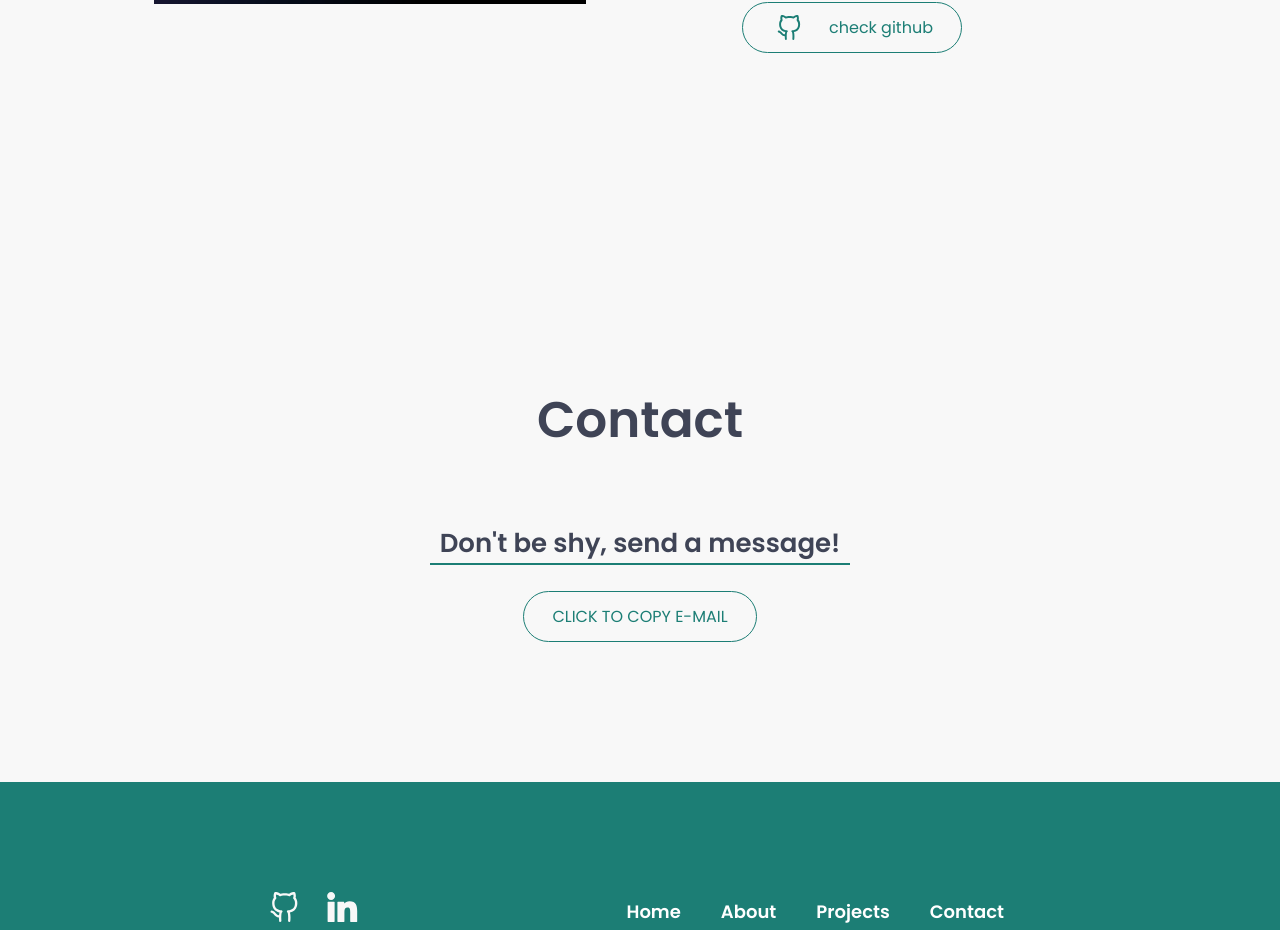
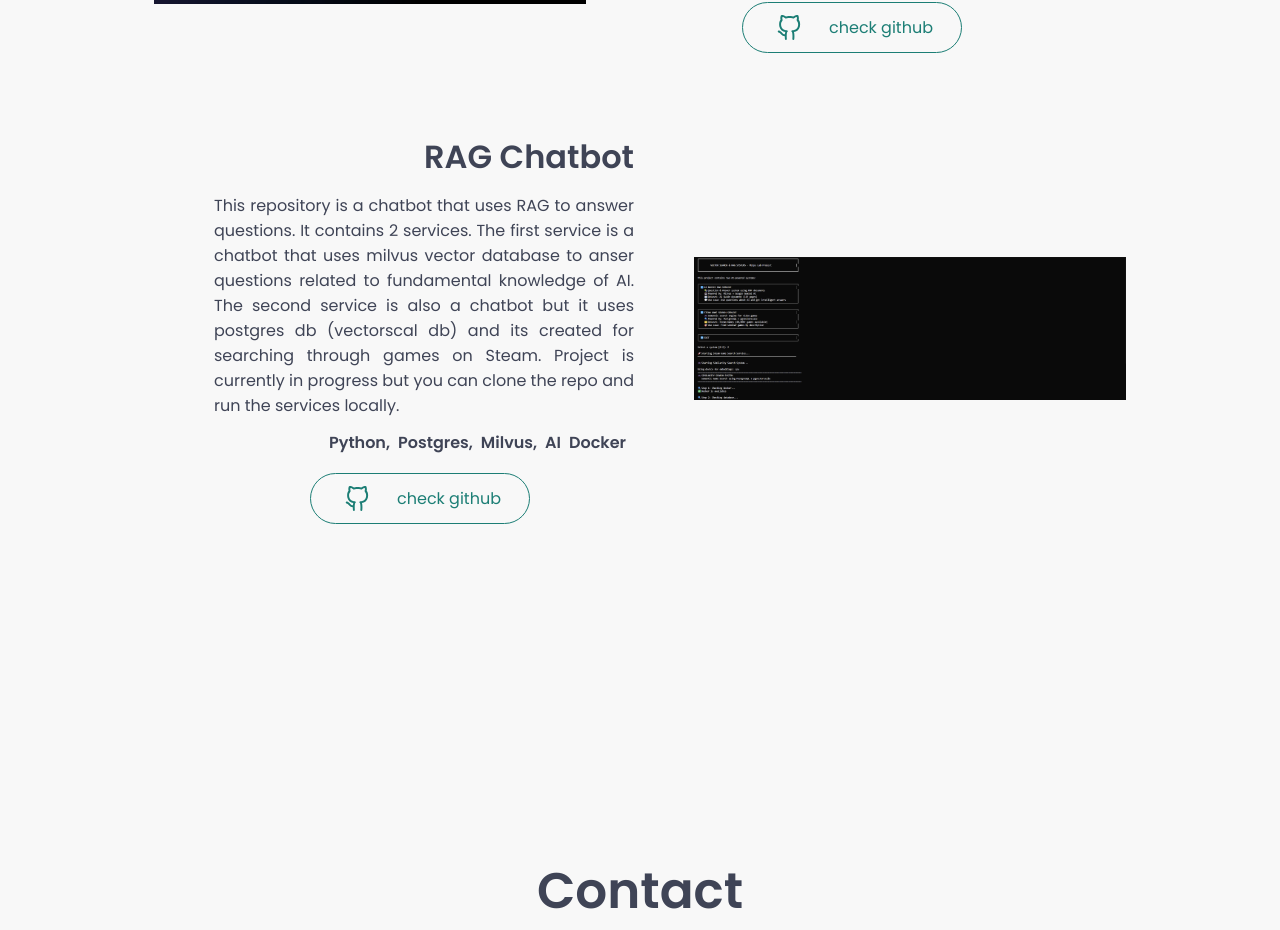
Before and after one commit to Po33ski/portfolio, a React (Create React App) app: page / in a window 1280 px wide. Shown: the part 5358-6288 px from the top of the page. Built offline with nearby package versions, Linux system fonts and the light colour scheme; no server answers.

Commit message:
4rd project added

```diff
--- a/src/routes/Projects/Projects.js
+++ b/src/routes/Projects/Projects.js
@@ -3,7 +3,7 @@ import ProjectsContainer from "components/ProjectsContainer/ProjectsContainer"
 import weatherChat from "../../assetes/pictures/weatherChat.png"
 import shop from "../../assetes/pictures/shopClothes.png"
 import terraform from "../../assetes/pictures/terraform.png"
-
+import ragService from "../../assetes/pictures/ragService.png"
 // Tablica projektów - wypełnij swoimi danymi
 const projects = [
   {
@@ -50,6 +50,21 @@ const projects = [
     video: {
       url: "" // Link do zdjęcia projektu
     }
+  },
+  {
+    id: "4",
+    title: "RAG Chatbot",
+    content: "This repository is a chatbot that uses RAG to answer questions. It contains 2 services. The first service is a chatbot that uses milvus vector database to anser questions related to fundamental knowledge of AI. The second service is also a chatbot but it uses postgres db (vectorscal db) and its created for searching through games on Steam. Project is currently in progress but you can clone the repo and run the services locally.",
+    stack: ["Python,", "Postgres,", "Milvus,", "AI", "Docker"],
+    githublink: "https://github.com/Po33ski/similarity_service/tree/main",
+    websitelink: "",
+    shoplink: "",
+    image: {
+      url: `${ragService}`
+    },
+    video: {
+      url: "" // Link do zdjęcia projektu
+    }
   }
 ]
 
```
Also changed, not shown: src/assetes/pictures/ragService.png (added).
